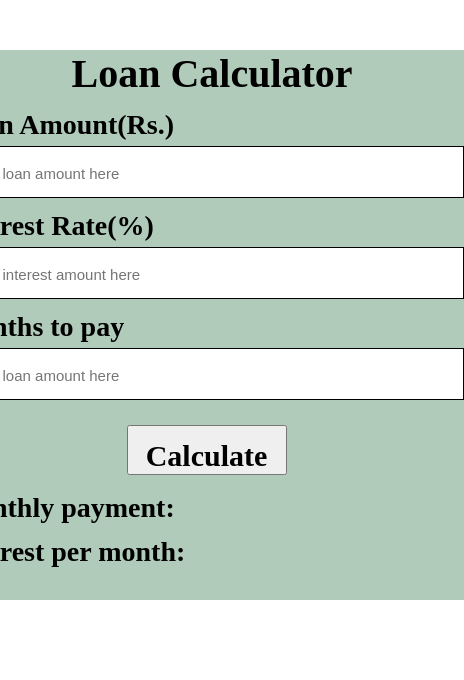
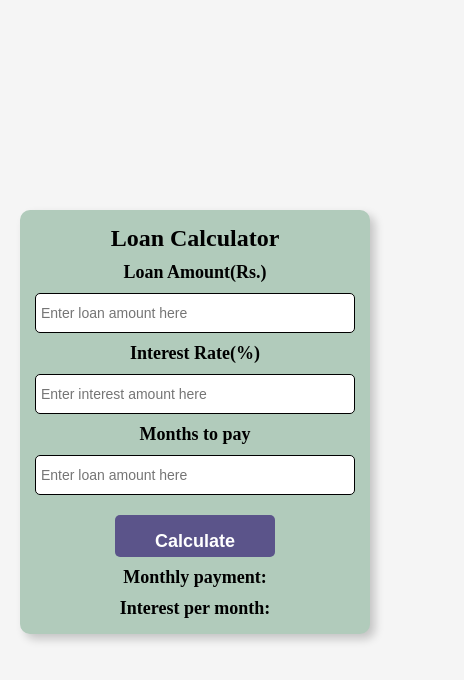
Before and after one commit to Eriya18/EMI_Calc, a plain HTML site: page index.html in a window 390 px wide. Shown: the whole page, 464 px wide, since content can reach past the window. Drawn offline with Linux system fonts and the light colour scheme.

Commit message:
Update emicalc.css

```diff
--- a/emicalc.css
+++ b/emicalc.css
@@ -1,94 +1,124 @@
-*{
-    padding: 0%;
-    margin: 0%;
+* {
+    padding: 0;
+    margin: 0;
+    box-sizing: border-box;
 }
-.container{
-    /* font-size: 27px;
-    font-weight: 600; */
-    margin: 50px;
-    background-color: #b1cbbb;
-    height: 550px;
-    width: 600px;
-}
-.container h1{
-    font-size: 40px;
-    font-weight: 800;
-    margin-left: 145px;
-}
-.container p{
-    font-size: 28px;
-    font-weight: 600;
-    padding-top: 12px;
-    margin-left: 25px;
-}
-body{
+
+body {
+    display: flex;
     justify-content: center;
     align-items: center;
-    display: flex;
+    min-height: 100vh; /* Full screen height */
+    background-color: #f5f5f5;
+    padding: 20px;
 }
-#loan{
-    justify-content: center;
-    align-items: center;
+
+/* Container */
+.container {
+    background-color: #b1cbbb;
+    padding: 20px;
+    width: 90%;
+    max-width: 600px; /* Limits max width on larger screens */
+    border-radius: 10px;
+    box-shadow: 5px 5px 10px rgba(0, 0, 0, 0.2);
+    text-align: center;
+}
+
+/* Heading */
+.container h1 {
+    font-size: 32px;
+    font-weight: 800;
+}
+
+/* Paragraph */
+.container p {
+    font-size: 22px;
+    font-weight: 600;
+    margin-top: 10px;
+}
+
+/* Input Fields */
+input {
+    width: 100%; /* Full width */
     height: 40px;
-    width: 500px;
+    margin-top: 10px;
+    padding: 5px;
     border: 1px solid black;
-    margin-left: 25px;
-    margin-top: 5px;
-    padding: 5px;
+    border-radius: 5px;
+    font-size: 18px;
 }
-#loan::placeholder{
-    padding: 5px;
-    font-size: 15px;
+
+/* Placeholder Styling */
+input::placeholder {
+    font-size: 14px;
     font-weight: 400;
 }
-#int{
-    justify-content: center;
-    align-items: center;
-    height: 40px;
-    width: 500px;
-    border: 1px solid black;
-    margin-left: 25px;
-    margin-top: 5px;
-    padding: 5px;
+
+/* Calculate Button */
+.calculate {
+    width: 100%;
+    max-width: 160px;
+    height: 50px;
+    margin-top: 20px;
+    background-color: #5b548a;
+    color: white;
+    font-size: 20px;
+    font-weight: 600;
+    border-radius: 5px;
+    border: none;
+    cursor: pointer;
 }
-#int::placeholder{
-    padding: 5px;
-    font-size: 15px;
-    font-weight: 400;
+
+.calculate:hover {
+    background-color: #4a4378;
+    transition: 0.3s;
 }
-#tenure{
-    justify-content: center;
-    align-items: center;
-    height: 40px;
-    width: 500px;
-    border: 1px solid black;
-    margin-left: 25px;
-    margin-top: 5px;
-    padding: 5px;
+
+/* Responsive Design */
+@media (max-width: 768px) {
+    .container {
+        width: 95%;
+        padding: 15px;
+    }
+
+    .container h1 {
+        font-size: 28px;
+    }
+
+    .container p {
+        font-size: 20px;
+    }
+
+    input {
+        font-size: 16px;
+    }
+
+    .calculate {
+        font-size: 18px;
+        height: 45px;
+    }
 }
-#tenure::placeholder{
-    padding: 5px;
-    font-size: 15px;
-    font-weight: 400;
+
+@media (max-width: 480px) {
+    .container {
+        width: 100%;
+        padding: 15px;
+    }
+
+    .container h1 {
+        font-size: 24px;
+    }
+
+    .container p {
+        font-size: 18px;
+    }
+
+    input {
+        font-size: 16px;
+    }
+
+    .calculate {
+        font-size: 16px;
+        height: 42px;
+    }
 }
-.calculate{
-     margin-left: 200px;
-    width: 160px;
-    margin-top: 25px;
-    height: 50px;
-}
-.calculate p{
-    font-size: 30px;
-    font-weight: 600;
-     margin-left: 0px;
-     font-family: 'Times New Roman';
-}
-.calculate:hover{
-    background-color: #deeaee;
-}
-input{
-    font-size: 20px;
-}
-#payment{
-    margin-top: 5px;
-}
```
